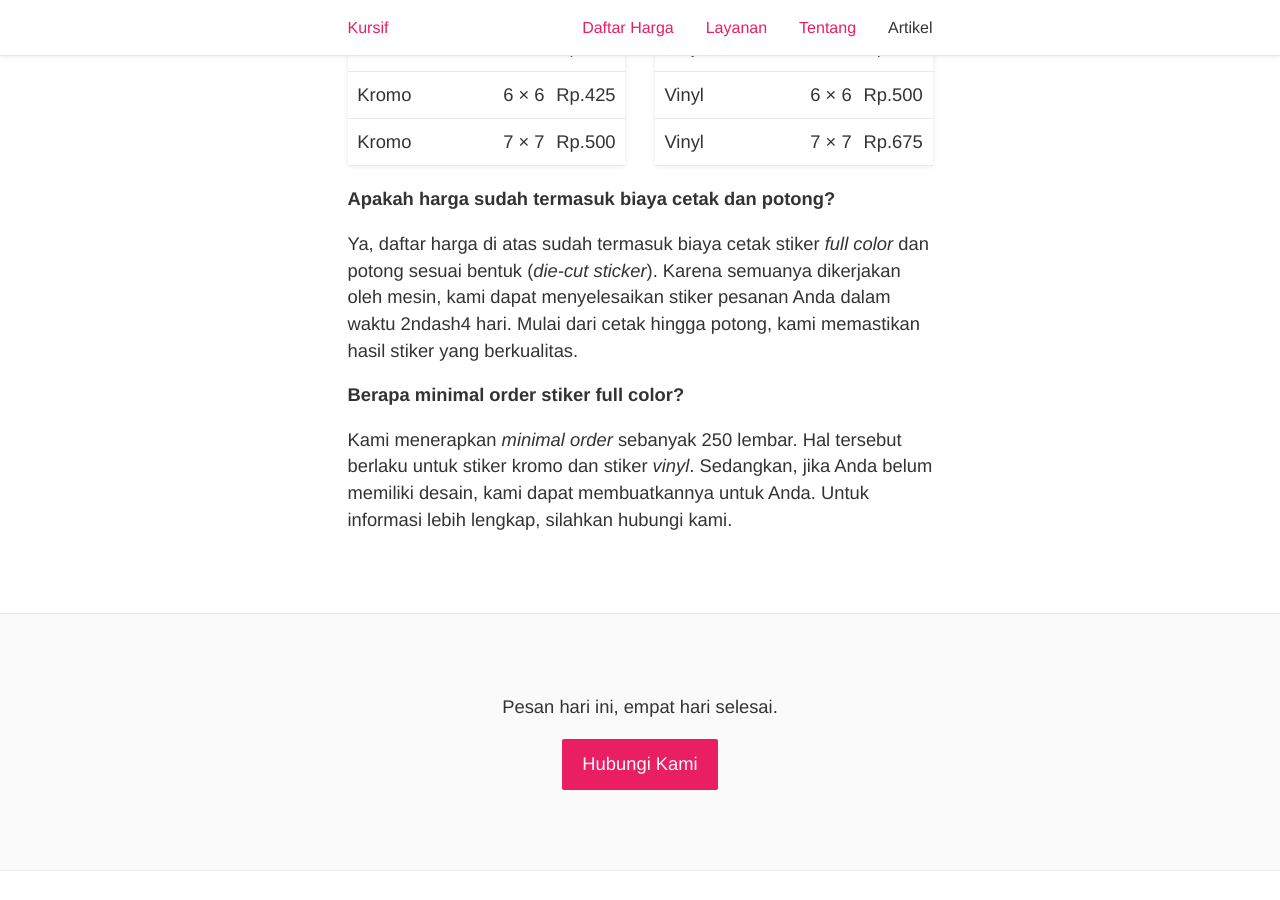
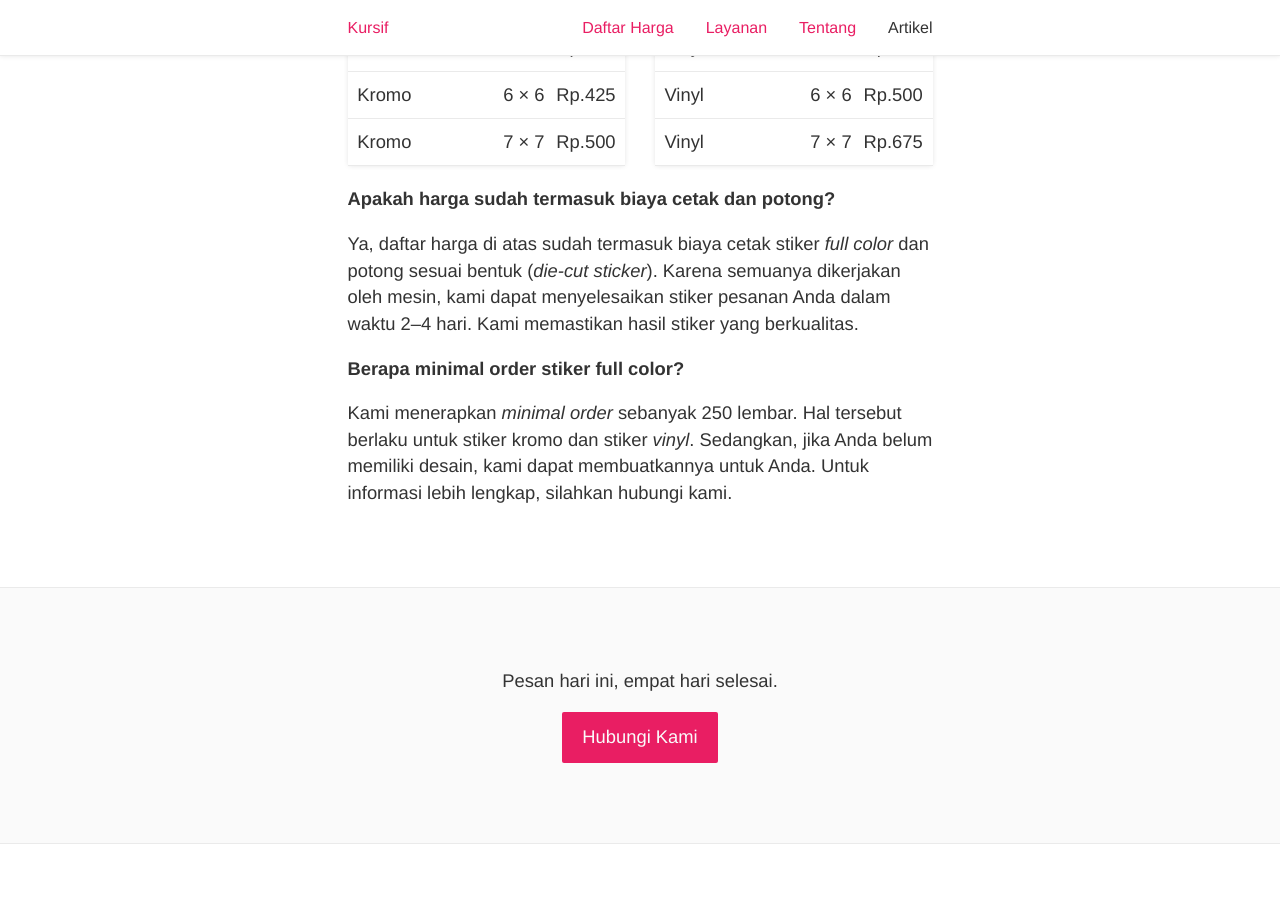
Before and after one commit to tertanda/kursif.github.io, a Jekyll site: the page built from artikel/_posts/2017-01-11-cetak-stiker-kromo-full-color.md, in a window 1280 px wide and 900 px high, scrolled down 1114 px. Built offline with Jekyll 4.4.1, drawn with Linux system fonts in a browser that asks for light colours; a script that is not in the unit is left out.

Commit message:
Memperbaiki artikel.

```diff
--- a/artikel/_posts/2017-01-11-cetak-stiker-kromo-full-color.md
+++ b/artikel/_posts/2017-01-11-cetak-stiker-kromo-full-color.md
@@ -22,7 +22,7 @@ Berikut daftar harga stiker kromo *full color* yang kami sediakan. Untuk saat in
 
 <p class="shame-clear"><strong>Apakah harga sudah termasuk biaya cetak dan potong?</strong></p>
 
-Ya, daftar harga di atas sudah termasuk biaya cetak stiker *full color* dan potong sesuai bentuk (*die-cut sticker*). Karena semuanya dikerjakan oleh mesin, kami dapat menyelesaikan stiker pesanan Anda dalam waktu 2ndash4 hari. Mulai dari cetak hingga potong, kami memastikan hasil stiker yang berkualitas.
+Ya, daftar harga di atas sudah termasuk biaya cetak stiker *full color* dan potong sesuai bentuk (*die-cut sticker*). Karena semuanya dikerjakan oleh mesin, kami dapat menyelesaikan stiker pesanan Anda dalam waktu 2–4 hari. Kami memastikan hasil stiker yang berkualitas.
 
 **Berapa minimal order stiker full color?**
 
```
